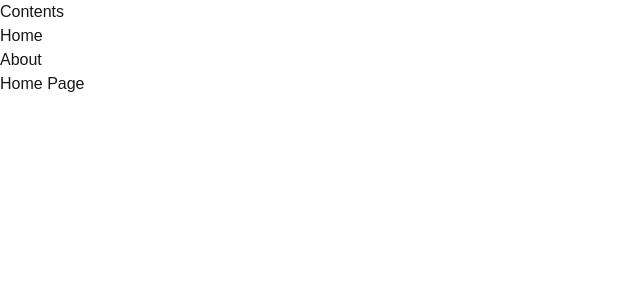
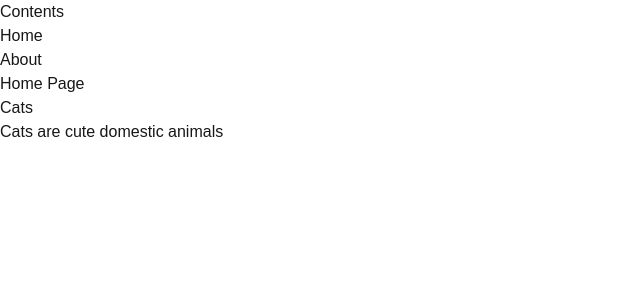
Before and after one commit to Kal2721/alx-project-0x02-setup, a Next.js app in the folder alx-project-0x02/: page /home in a window 1280 px wide. Shown: the top 300 px of the page, without its empty margins (0-640 px from the left). Built offline with nearby package versions, Linux system fonts and the light colour scheme.

Commit message:
Creating a dynamic, reusable Card components that accepts props for title and content

```diff
--- /dev/null
+++ b/alx-project-0x02/components/common/Card.tsx
@@ -0,0 +1,12 @@
+import { CardProps } from "@/interfaces";
+
+const CardComponents: React.FC = (props) => {
+	return (
+		<div>
+			<h2>{props.title}</h2>
+			<p>{props.content}</p>
+		</div>
+	);
+}
+
+export default CardComponents;
--- a/alx-project-0x02/interfaces/index.ts
+++ b/alx-project-0x02/interfaces/index.ts
@@ -1 +1,4 @@
-export interface {};
+export interface CardProps {
+	title: string;
+	content: string;
+}
--- a/alx-project-0x02/pages/home.tsx
+++ b/alx-project-0x02/pages/home.tsx
@@ -1,4 +1,5 @@
-import Header from "@/components/layout/Header"
+import Header from "@/components/layout/Header";
+import CardComponent from "@/components/common/Card";
 
 const Home: React.FC = () => {
 	return (
@@ -6,6 +7,7 @@ const Home: React.FC = () => {
 			<Header />
 			<main>
 				<h1>Home Page</h1>
+				<CardComponent title="Cats" content="Cats are cute domestic animals" />
 			</main>
 		</div>
 	);
```
